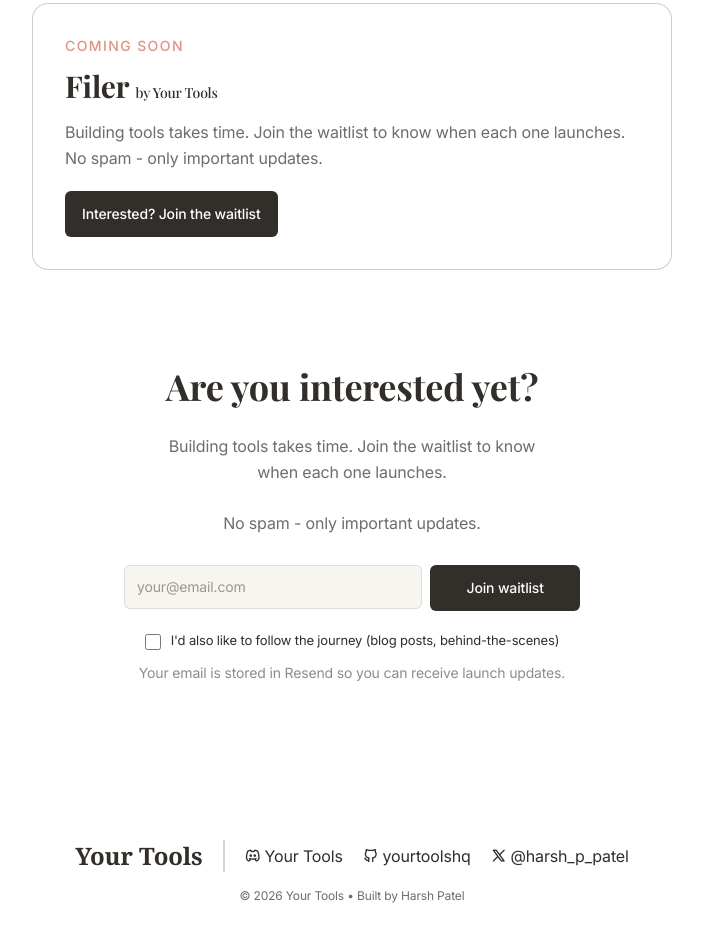
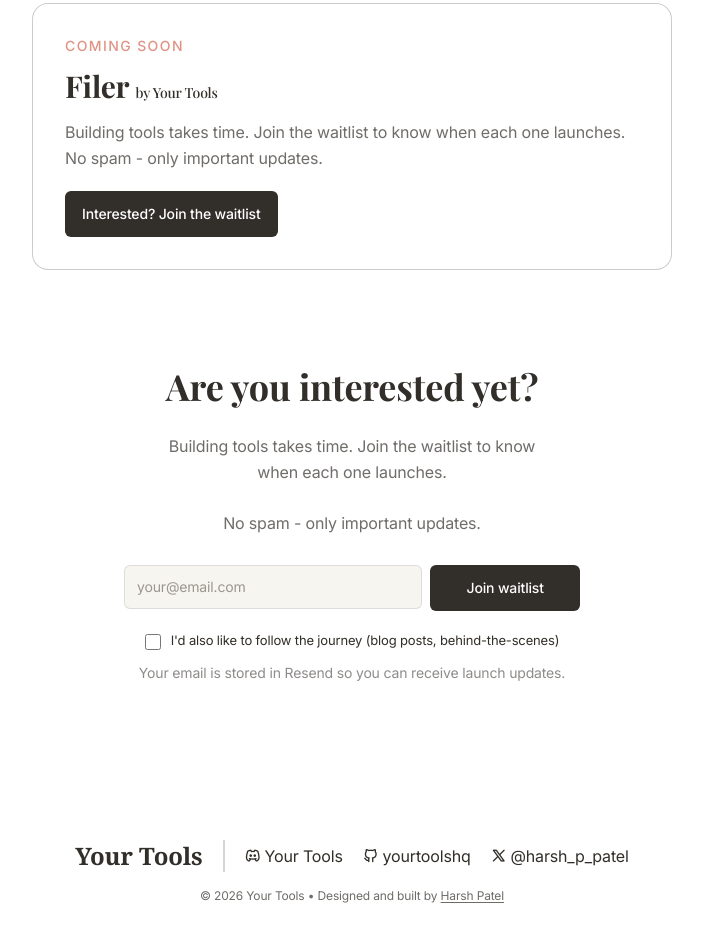
Before and after one commit to yourtoolshq/manifesto, an Astro site: page / in a window 1280 px wide. Shown: the part 2182-3124 px from the top of the page, without its empty margins (288-991 px from the left). Built offline with nearby package versions, Linux system fonts and the light colour scheme; Astro itself is replaced by a stand-in of ours; a web font is replaced by a local one.

Commit message:
Add footer designer credit

```diff
--- a/src/pages/index.astro
+++ b/src/pages/index.astro
@@ -235,7 +235,15 @@ const currentYear = new Date().getFullYear();
       </div>
       <p class="mt-4 text-center text-xs opacity-70">
         © {currentYear}
-        {site.name} • Built by {site.founder}
+        {site.name} • Designed and built by{" "}
+        <a
+          href="https://www.harshpatel.info"
+          target="_blank"
+          rel="noopener noreferrer"
+          class="underline underline-offset-2 transition-opacity hover:opacity-100"
+        >
+          Harsh Patel
+        </a>
       </p>
     </footer>
   </div>
```
